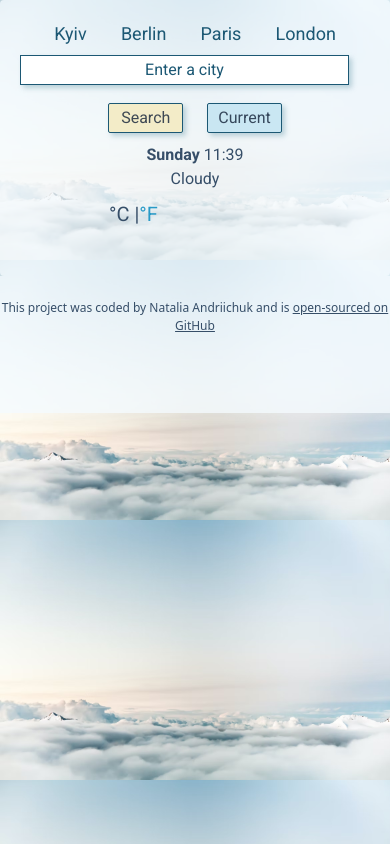
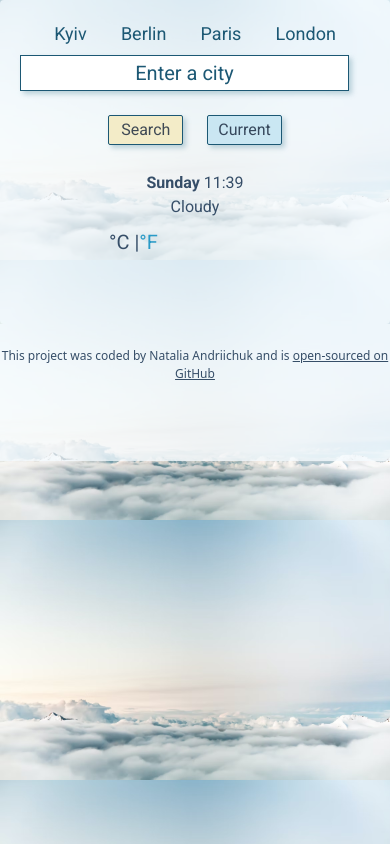
Before and after one commit to Natali171/Weather.rep, a plain HTML site: page index.html in a window 390 px wide. Drawn offline with nearby package versions, Linux system fonts and the light colour scheme.

Commit message:
Updated media spacing

```diff
--- a/styles.css
+++ b/styles.css
@@ -198,12 +198,13 @@ button:hover {
     max-width: 100%;
   }
   input[type="text"] {
+    font-size: 20px;
+    text-align: center;
     width: 94%;
-    text-align: center;
   }
 
   .search-buttons {
-    margin-top: 10px;
+    margin: 16px;
     justify-content: center;
   }
 
@@ -222,6 +223,7 @@ button:hover {
 
   .current-descriptions {
     padding-top: 0px;
+    margin-bottom: 20px;
   }
   .footer {
     background: rgba(245, 252, 255, 0.769);
```
